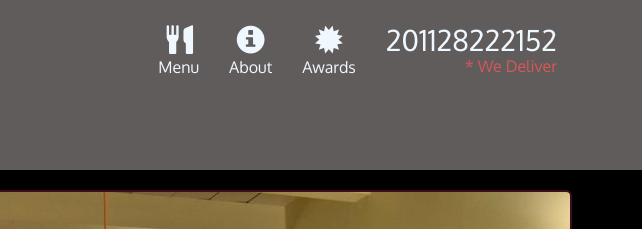
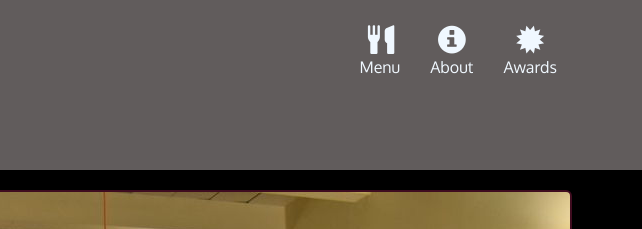
Before and after one commit to Galal36/Jalal_Bistro_Official_Website, a plain HTML site: page index.html in a window 1280 px wide. Shown: the top 229 px of the page, 638-1280 px from the left. Drawn offline with nearby package versions, Linux system fonts and the light colour scheme.

Commit message:
Hiding Phone Number

```diff
--- a/index.html
+++ b/index.html
@@ -50,8 +50,8 @@
                 <span class="glyphicon glyphicon-certificate"></span><br class="hidden-xs"> Awards</a>
             </li>
             <li id="phone" class="hidden-xs">
-              <a href="tel:201128222152">
-                <span>201128222152</span></a><div>* We Deliver</div>
+<!--               <a href="tel:201128222152">
+                <span>201128222152</span></a><div>* We Deliver</div> -->
             </li>
           </ul><!-- #nav-list -->
         </div><!-- .collapse .navbar-collapse -->
```
